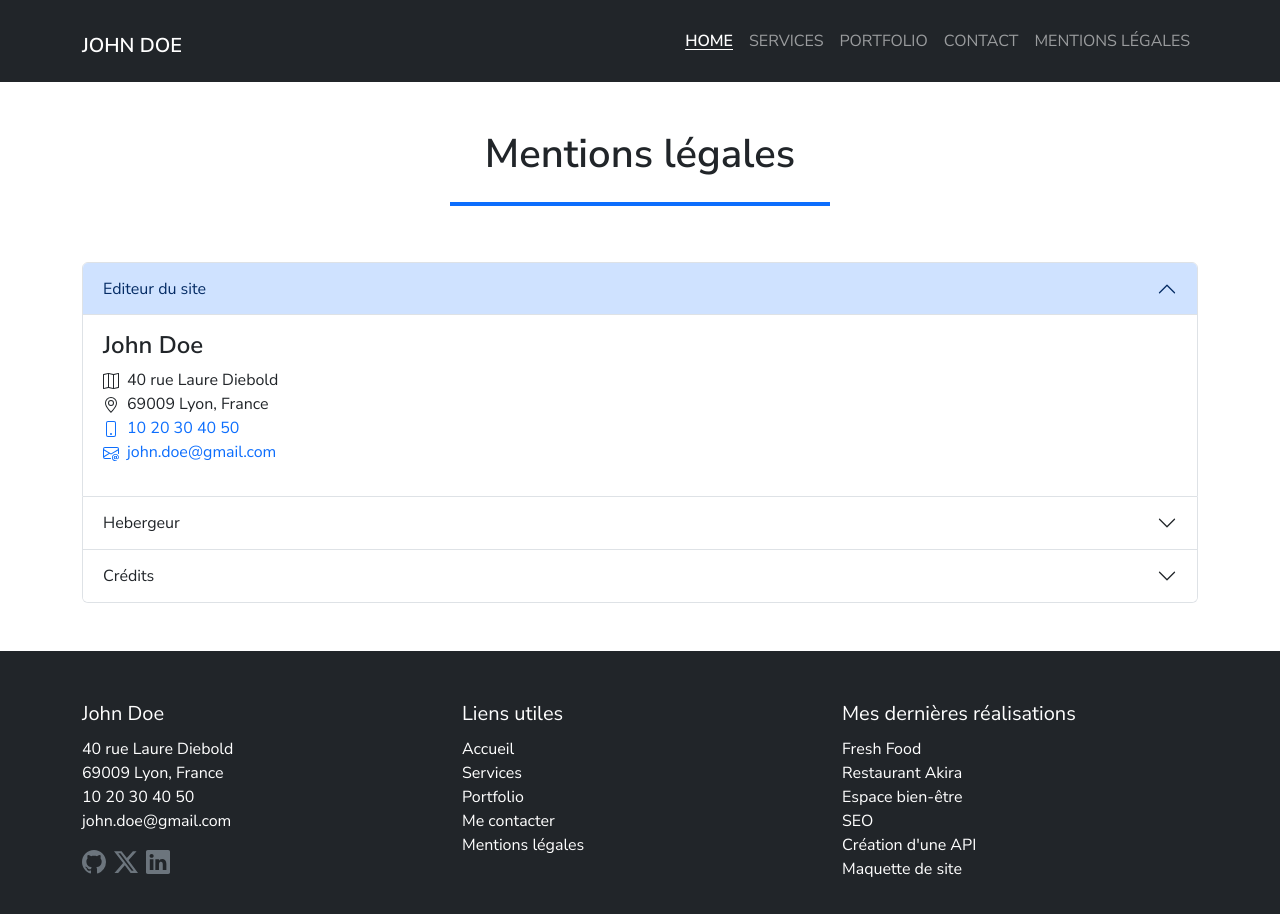
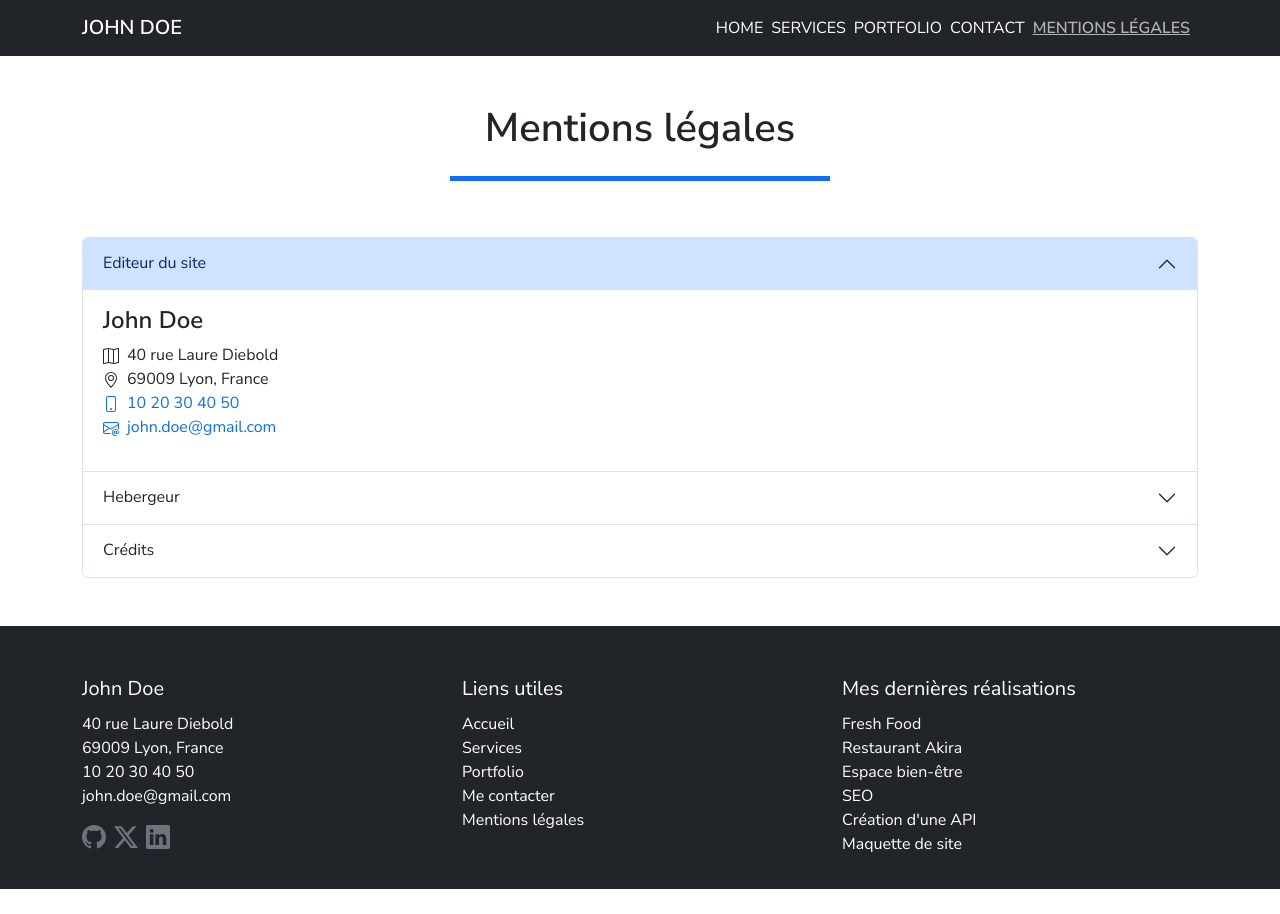
Before and after one commit to kevinmarlin-alt/devoir-portfolio-react, a React (Create React App) app: page /mentions-legals in a window 1280 px wide. After the commit the page ends 889 px from the top, so only its background shows below. Built offline with nearby package versions, Linux system fonts and the light colour scheme.

Commit message:
feat(nav): add NavLink in navbar and add visual effects

```diff
--- a/src/components/Footer/Footer.css
+++ b/src/components/Footer/Footer.css
@@ -1,6 +1,10 @@
 footer p,
 footer a {
     color: white
+}
+
+footer a:hover {
+    font-weight: 600;
 }
 
 footer .bi {
--- a/src/components/Footer/Footer.jsx
+++ b/src/components/Footer/Footer.jsx
@@ -56,7 +56,7 @@ const Footer = () => {
                         </p>
                     </section>
                     <section className="col-md-4">
-                        <p className="fs-5 mb-2"><Link to="/portfolio">Mes dernières réalisations</Link></p>
+                        <p className="fs-5 mb-2">Mes dernières réalisations</p>
                         <p className="fs-6 mb-0"><Link to="/portfolio">Fresh Food</Link></p>
                         <p className="fs-6 mb-0"><Link to="/portfolio">Restaurant Akira</Link></p>
                         <p className="fs-6 mb-0"><Link to="/portfolio">Espace bien-être</Link></p>
--- a/src/components/Nav/Nav.css
+++ b/src/components/Nav/Nav.css
@@ -1,10 +1,20 @@
-h1 {
-    font-weight: 600;
+header a {
+    color: white;
 }
 
-.active,
-a:hover {
+header a:hover {
+    text-decoration: underline;
+}
+
+header li {
+    text-transform: uppercase;
+}
+
+h1 a:hover {
+    text-decoration: none;
+}
+.active {
     font-weight: 600;
     text-decoration: underline;
-    text-underline-offset: 3px;
+    color: rgb(179, 179, 179);
 }
--- a/src/components/Nav/Nav.jsx
+++ b/src/components/Nav/Nav.jsx
@@ -1,29 +1,20 @@
 import React from "react";
-import { Link } from "react-router-dom";
+import { Link, NavLink } from "react-router-dom";
 
 import "./Nav.css"
 
+function closeCollapse() {
+    const navCollapse = document.querySelector(".navbar-collapse")
+    navCollapse.classList.toggle("show")
+}
 
 const Nav = () => {
 
-    function toggleActiveLink(event) {
-        const links = document.querySelectorAll("nav div a")
-        links.forEach(link => {
-            link.classList.remove("active");
-        })
-        event.target.classList.add("active");
-
-        const navCollapse = document.querySelector(".navbar-collapse")
-        navCollapse.classList.toggle("show")
-
-
-    }
-
     return (
-        <header>
-            <nav className="navbar sticky-top navbar-expand-lg bg-dark" data-bs-theme="dark">
+        <header className="sticky-top">
+            <nav className="navbar navbar-expand-lg bg-dark" data-bs-theme="dark">
                 <div className="container">
-                    <h1><Link className="navbar-brand">JOHN DOE</Link></h1>
+                    <h1 className="navbar-brand mb-0"><Link to="/">JOHN DOE</Link></h1>
 
                     <button className="navbar-toggler" type="button" data-bs-toggle="collapse" data-bs-target="#navbarNav" aria-controls="navbarNav" aria-expanded="false" aria-label="Toggle navigation">
                         <span className="navbar-toggler-icon"></span>
@@ -31,21 +22,24 @@ const Nav = () => {
 
                     <div className="collapse navbar-collapse justify-content-end" id="navbarNav">
                         <ul className="navbar-nav">
-                            <li className="nav-item">
-                                <Link className="nav-link active" to="/" onClick={toggleActiveLink}>HOME</Link>
+
+                            <li className="nav-item me-2 my-2">
+                                <NavLink to="/" onClick={closeCollapse}>home</NavLink>
                             </li>
-                            <li className="nav-item">
-                                <Link className="nav-link" to="/services" onClick={toggleActiveLink}>SERVICES</Link>
+                            <li className="nav-item me-2 my-2">
+                                <NavLink to="/services" onClick={closeCollapse}>services</NavLink>
                             </li>
-                            <li className="nav-item">
-                                <Link className="nav-link" to="/portfolio" onClick={toggleActiveLink}>PORTFOLIO</Link>
+                            <li className="nav-item me-2 my-2">
+                                <NavLink to="/portfolio" onClick={closeCollapse}>portfolio</NavLink>
                             </li>
-                            <li className="nav-item">
-                                <Link className="nav-link" to="/contact" onClick={toggleActiveLink}>CONTACT</Link>
+                            <li className="nav-item me-2 my-2">
+                                <NavLink to="/contact" onClick={closeCollapse}>contact</NavLink>
                             </li>
-                            <li className="nav-item">
-                                <Link className="nav-link" to="/mentions-legals" onClick={toggleActiveLink}>MENTIONS LÉGALES</Link>
+                            <li className="nav-item me-2 my-2">
+                                <NavLink to="/mentions-legals" onClick={closeCollapse}>mentions légales</NavLink>
                             </li>
+
+
                         </ul>
                     </div>
 
```
